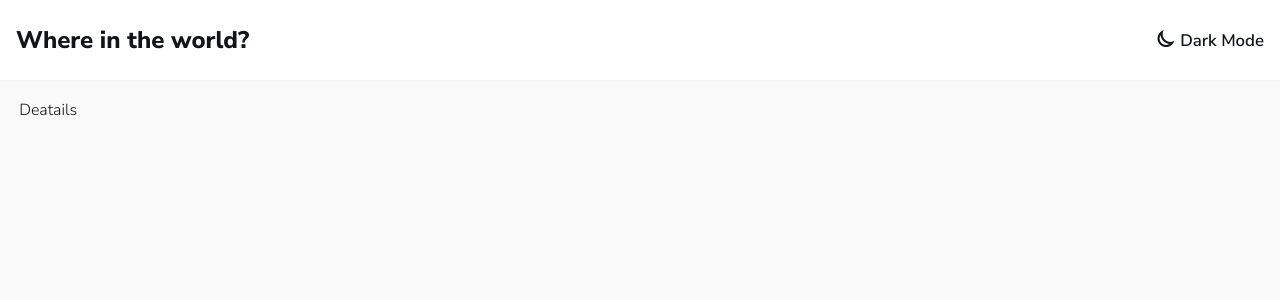
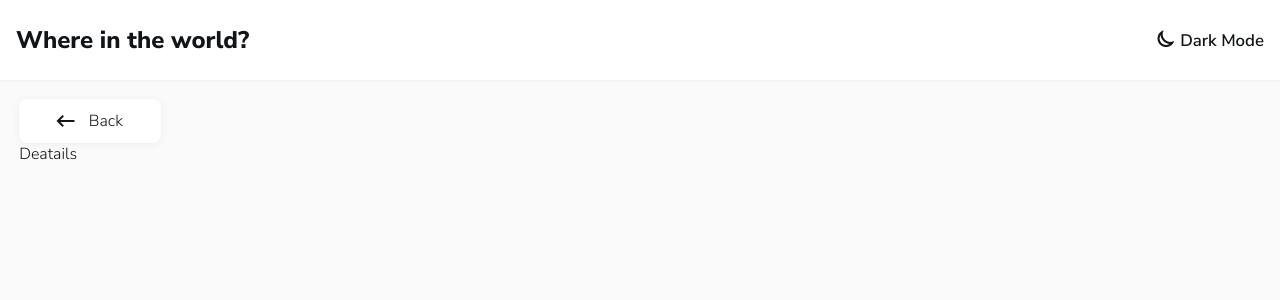
Before and after one commit to JeanleeRoy/rest-countries-api, a React (Vite) app: page /country/1 in a window 1280 px wide. Shown: the top 300 px of the page. Built offline with nearby package versions, Linux system fonts and the light colour scheme; no server answers.

Commit message:
Add back btn on country view

```diff
--- /dev/null
+++ b/src/assets/styles/components/backBtn.scss
@@ -0,0 +1,14 @@
+.back-btn {
+    display: flex;
+    align-items: center;
+    padding: .61rem 2.35rem .61rem 2.15rem;
+    border-radius: 0.5rem;
+    background-color: var(--content-color);
+    box-shadow: var(--container-shadow);
+
+    span {
+        display: inline-block;
+        margin-right: .7rem;
+        font-size: 1.5rem;
+    }
+}
--- /dev/null
+++ b/src/components/BackBtn.jsx
@@ -0,0 +1,13 @@
+import { useNavigate } from 'react-router-dom'
+import '../assets/styles/components/backBtn.scss'
+
+const BackBtn = () => {
+    const navigate = useNavigate()
+    return (
+        <button className='back-btn' onClick={() => navigate(-1)}>
+            <span className='icon icon-keyboard_backspace'></span> Back
+        </button>
+     );
+}
+
+export default BackBtn;
--- a/src/views/Country.jsx
+++ b/src/views/Country.jsx
@@ -1,5 +1,6 @@
 import { useEffect, useState } from "react"
 import { useParams } from "react-router-dom"
+import BackBtn from "../components/BackBtn"
 import handleUrl from "../utils/countriesApi"
 
 const Country = () => {
@@ -20,6 +21,7 @@ const Country = () => {
 
     return (
         <>
+            <BackBtn />
             <p>{country?.name.common} Deatails</p>
         </>
     );
```
